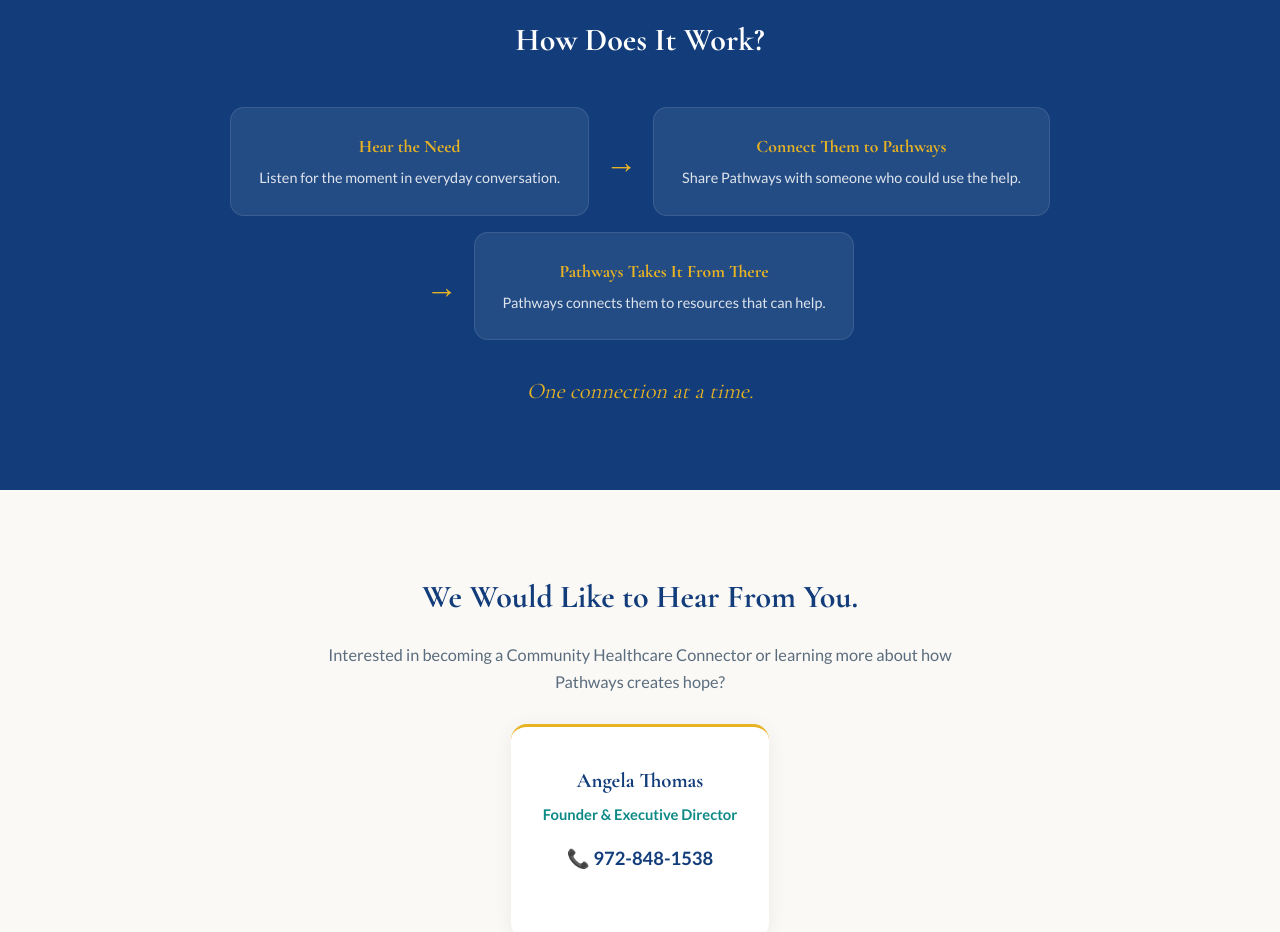
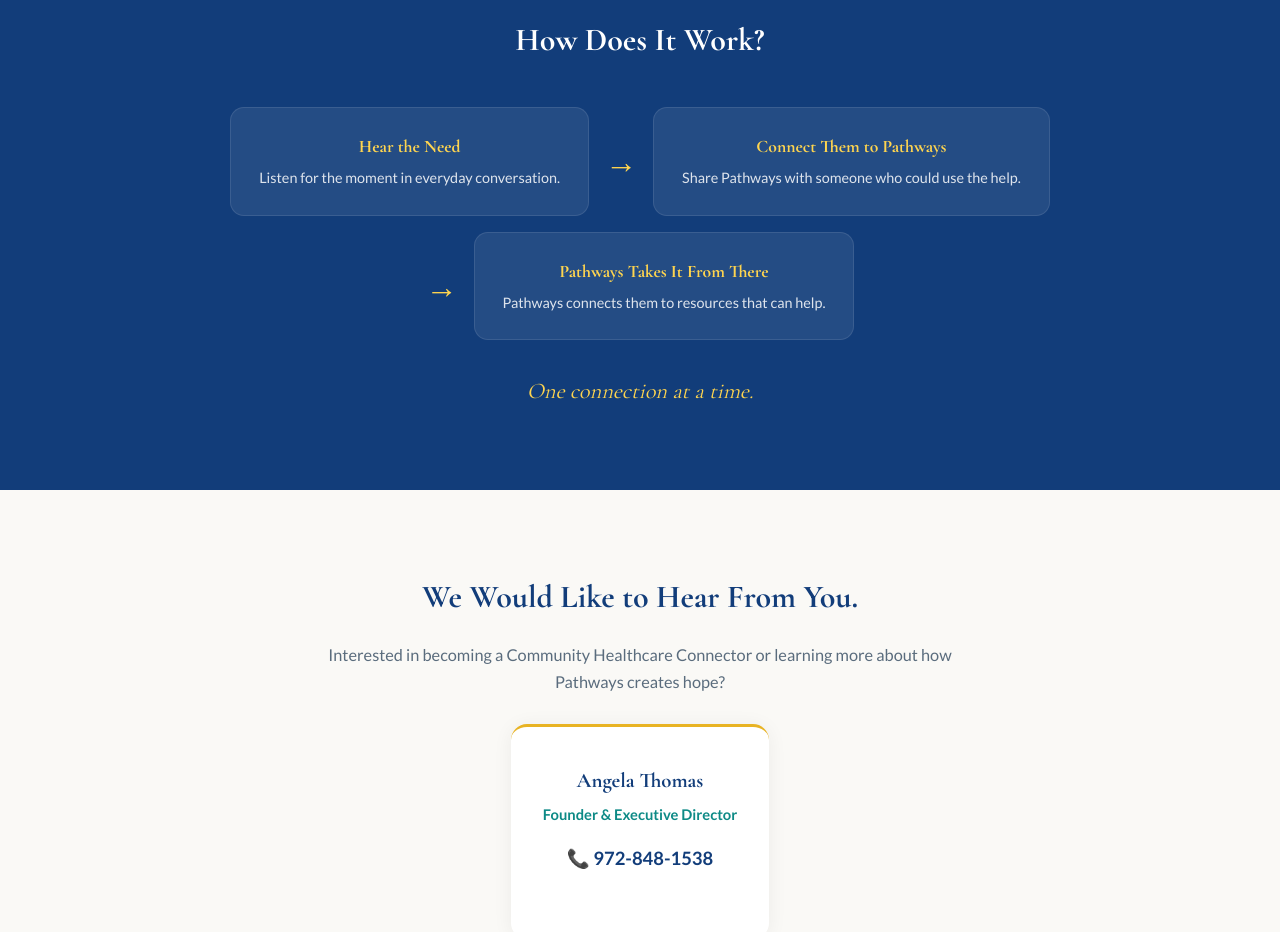
Before and after one commit to AnjiThomas72/pathways-charitable-foundation, a plain HTML site: page connectors.html in a window 1280 px wide. Shown: the part 2420-3352 px from the top of the page. Drawn offline with nearby package versions, Linux system fonts and the light colour scheme.

Commit message:
Brighten gold text on navy sections for better readability

```diff
--- a/connectors.html
+++ b/connectors.html
@@ -67,10 +67,10 @@
         .how-section h2 { color:#fff; font-size:2em; margin-bottom:40px; }
         .flow-steps { display:flex; align-items:center; justify-content:center; gap:16px; flex-wrap:wrap; margin-bottom:32px; }
         .flow-step { background:rgba(255,255,255,0.08); padding:24px 28px; border-radius:14px; border:1px solid rgba(255,255,255,0.1); min-width:200px; }
-        .flow-step h3 { color:var(--gold); font-size:1.1em; margin-bottom:4px; }
+        .flow-step h3 { color:#FFD54F; font-size:1.1em; margin-bottom:4px; }
         .flow-step p { color:rgba(255,255,255,0.85); font-size:0.9em; }
-        .flow-arrow { color:var(--gold); font-size:2em; font-weight:700; }
-        .how-section .one-at-a-time { font-family:'Cormorant Garamond',serif; font-size:1.4em; color:var(--gold); font-style:italic; margin-top:16px; }
+        .flow-arrow { color:#FFD54F; font-size:2em; font-weight:700; }
+        .how-section .one-at-a-time { font-family:'Cormorant Garamond',serif; font-size:1.4em; color:#FFD54F; font-style:italic; margin-top:16px; }
 
         /* Contact CTA */
         .contact-cta { text-align:center; padding:80px 24px; }
```
